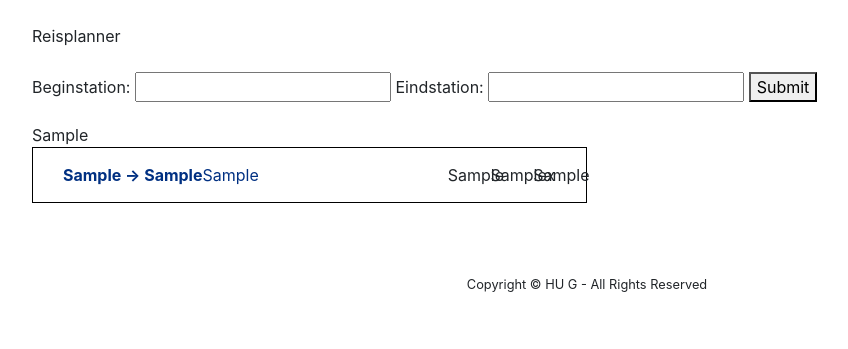
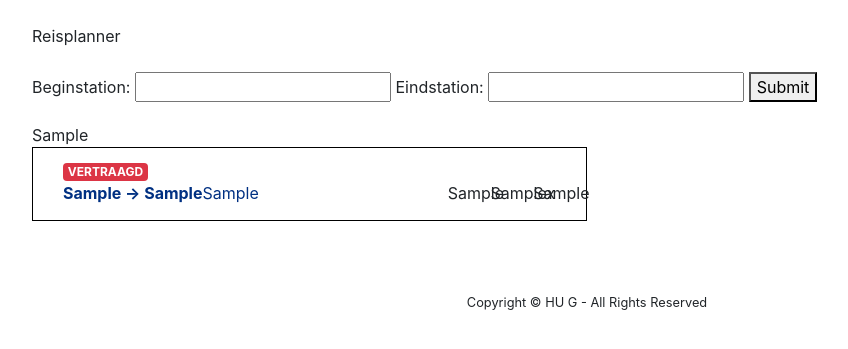
Before and after one commit to XibenN/nsReisplanner, a Django app: template src/nsreisplanner/templates/reisplanner.html in a window 1280 px wide. Shown: the part 56-405 px from the top of the page, without its empty margins (53-901 px from the left). Run offline with Django 3.2, Linux system fonts and the light colour scheme; the template is opened without the code that fills it: most values are stand-ins (such as "Sample title", 1, 10 or a date in 2020); some libraries are stand-ins or nearby versions.

Commit message:
DEV-005: Added a label.

```diff
--- a/src/nsreisplanner/templates/reisplanner.html
+++ b/src/nsreisplanner/templates/reisplanner.html
@@ -25,6 +25,13 @@
             <div class="container">
                 <div class="row">
                     <div class="col-md-6 infobox">
+                        {% if data.Status == 'VERTRAAGD' or data.Status == 'NIET MOGELIJK'%}
+                            <div class="row">
+                                <div class="col-md-12">
+                                    <span class="badge badge-danger">{{ data.Status }}</span>
+                                </div>
+                            </div>
+                        {% endif %}
                         <div class="row">
                             <div class="col-md-9 infoboxText">
                                 <strong>{{ data.VertrekTijdFormat }} -> {{ data.AankomstTijdFormat }}</strong>{{ data.AankomstVertraging }}
```
